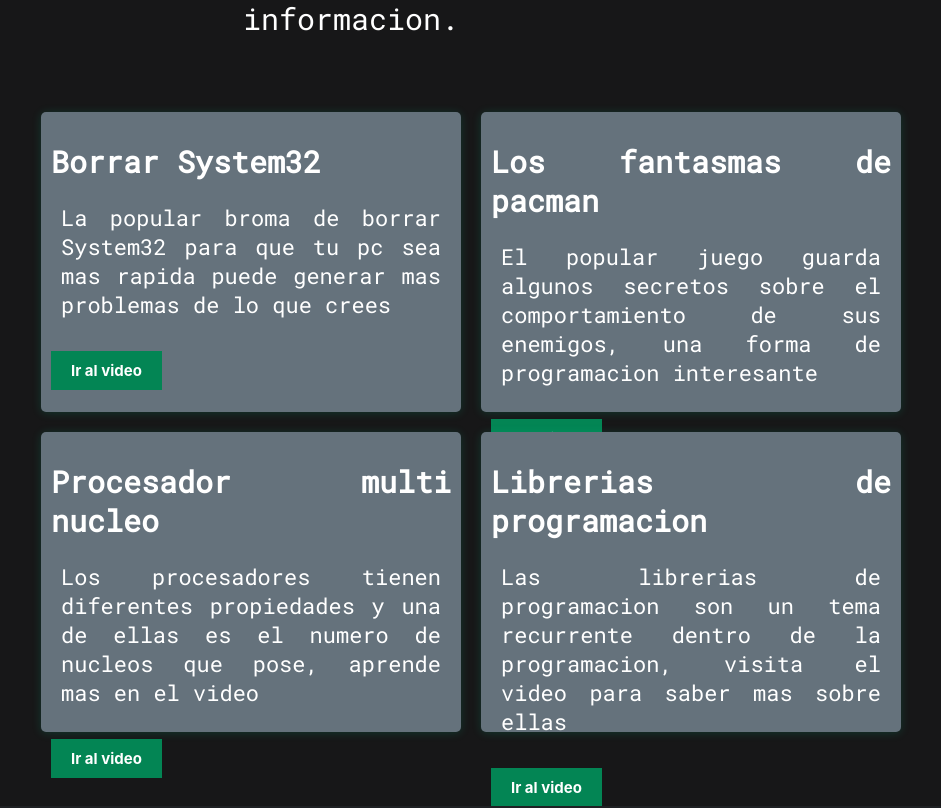
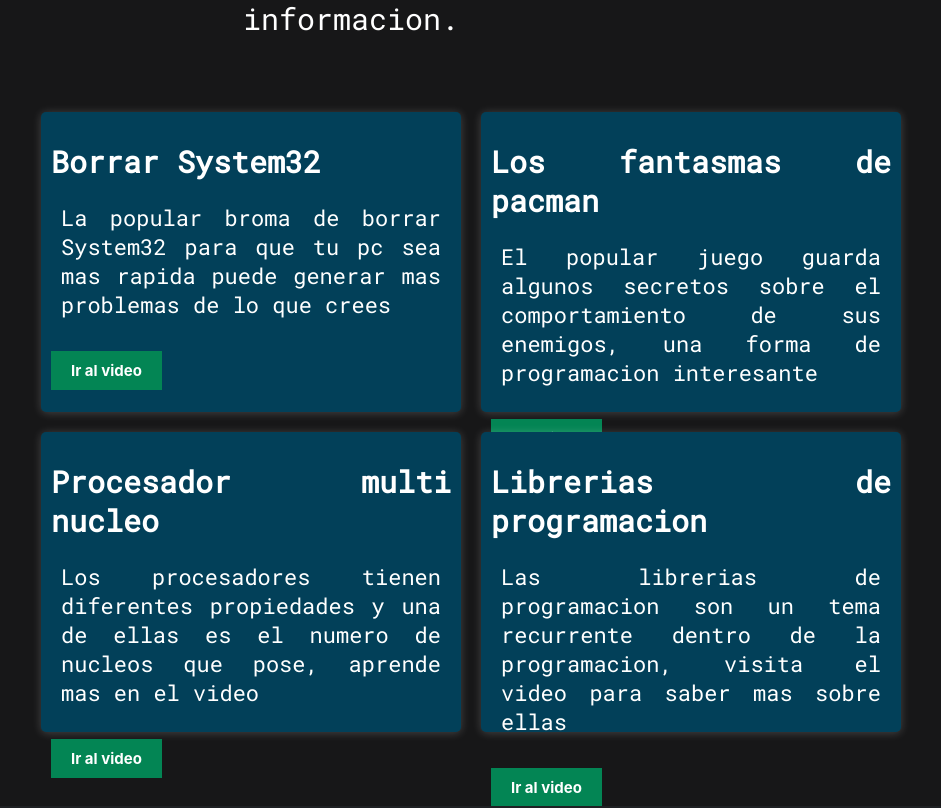
Before and after one commit to SteveBartmoss/steveapp, a React (Create React App) app: page / in a window 1280 px wide. Shown: the part 1052-1860 px from the top of the page, without its empty margins (289-1230 px from the left). Built offline with nearby package versions, Linux system fonts and the light colour scheme.

Commit message:
add new styles for the div cards

```diff
--- a/src/App.css
+++ b/src/App.css
@@ -153,18 +153,18 @@
   width: 400px;
   height: 290px;
   margin: 10px;
-  background-color: var(--gris-11);
+  background-color: #024059;
   padding-left: 10px;
   padding-right: 10px;
   padding-top: 10px;
   text-align: justify;
-  box-shadow: 0px 1px 10px rgba(3, 187,133, 0.2);
+  box-shadow: 0px 1px 10px rgba(255, 255, 255, 0.2);
   transition: all 400ms ease;
   border-radius: 5px;
 }
 
 .card-div:hover{
-  box-shadow: 5px 5px 20px rgba(3, 187,133, 0.4);
+  box-shadow: 5px 5px 20px rgba(255, 255, 255, 0.4);
   transform: translateY(-3%);
 }
 
```
